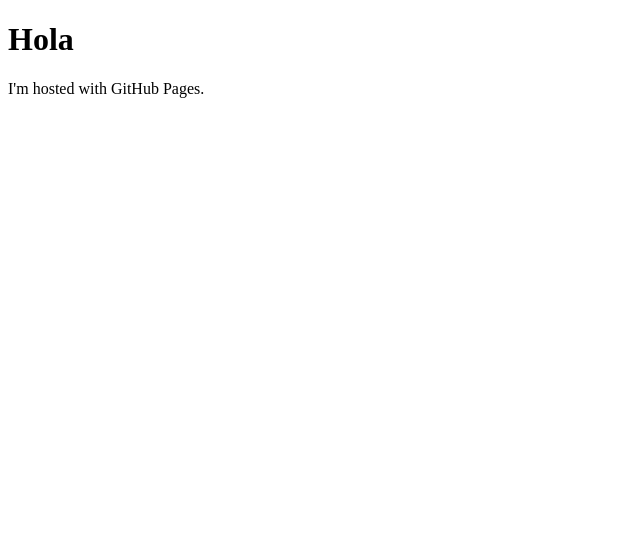
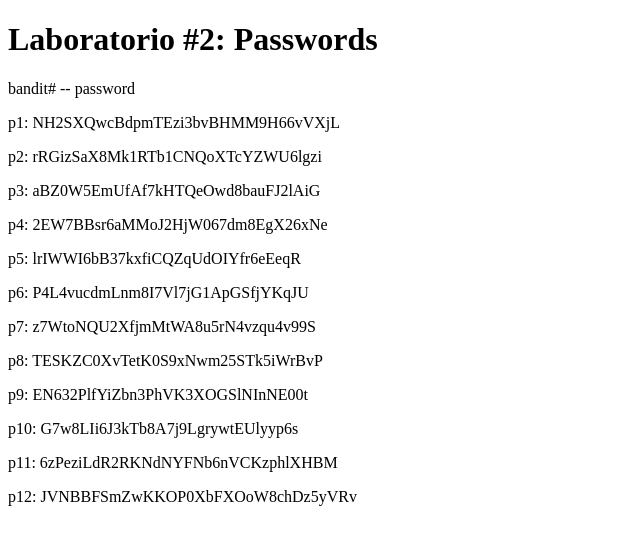
Before and after one commit to andresquez/andresquez.github.bio, a plain HTML site: page index.html in a window 1280 px wide. Shown: the whole page, without its empty margins (0-640 px from the left). Drawn offline with Linux system fonts and the light colour scheme.

Commit message:
Update index.html

```diff
--- a/index.html
+++ b/index.html
@@ -4,7 +4,34 @@
 		<title>andresquez.github.io</title>
 	</head>
 <body>
-<h1>Hola</h1>
-<p>I'm hosted with GitHub Pages.</p>
+<h1>Laboratorio #2: Passwords</h1>
+<p>bandit# -- password<p>
+
+<p> p1: NH2SXQwcBdpmTEzi3bvBHMM9H66vVXjL <p>
+
+<p> p2: rRGizSaX8Mk1RTb1CNQoXTcYZWU6lgzi <p>
+
+<p> p3: aBZ0W5EmUfAf7kHTQeOwd8bauFJ2lAiG <p>
+
+<p> p4: 2EW7BBsr6aMMoJ2HjW067dm8EgX26xNe <p>
+
+<p> p5: lrIWWI6bB37kxfiCQZqUdOIYfr6eEeqR <p>
+
+<p> p6: P4L4vucdmLnm8I7Vl7jG1ApGSfjYKqJU <p>
+
+<p> p7: z7WtoNQU2XfjmMtWA8u5rN4vzqu4v99S <p>
+
+<p> p8: TESKZC0XvTetK0S9xNwm25STk5iWrBvP <p>
+
+<p> p9: EN632PlfYiZbn3PhVK3XOGSlNInNE00t <p>
+
+<p> p10: G7w8LIi6J3kTb8A7j9LgrywtEUlyyp6s <p>
+
+<p> p11: 6zPeziLdR2RKNdNYFNb6nVCKzphlXHBM<p>
+
+<p> p12: JVNBBFSmZwKKOP0XbFXOoW8chDz5yVRv <p>
+
+</p>
+
 </body>
 </html>
```
